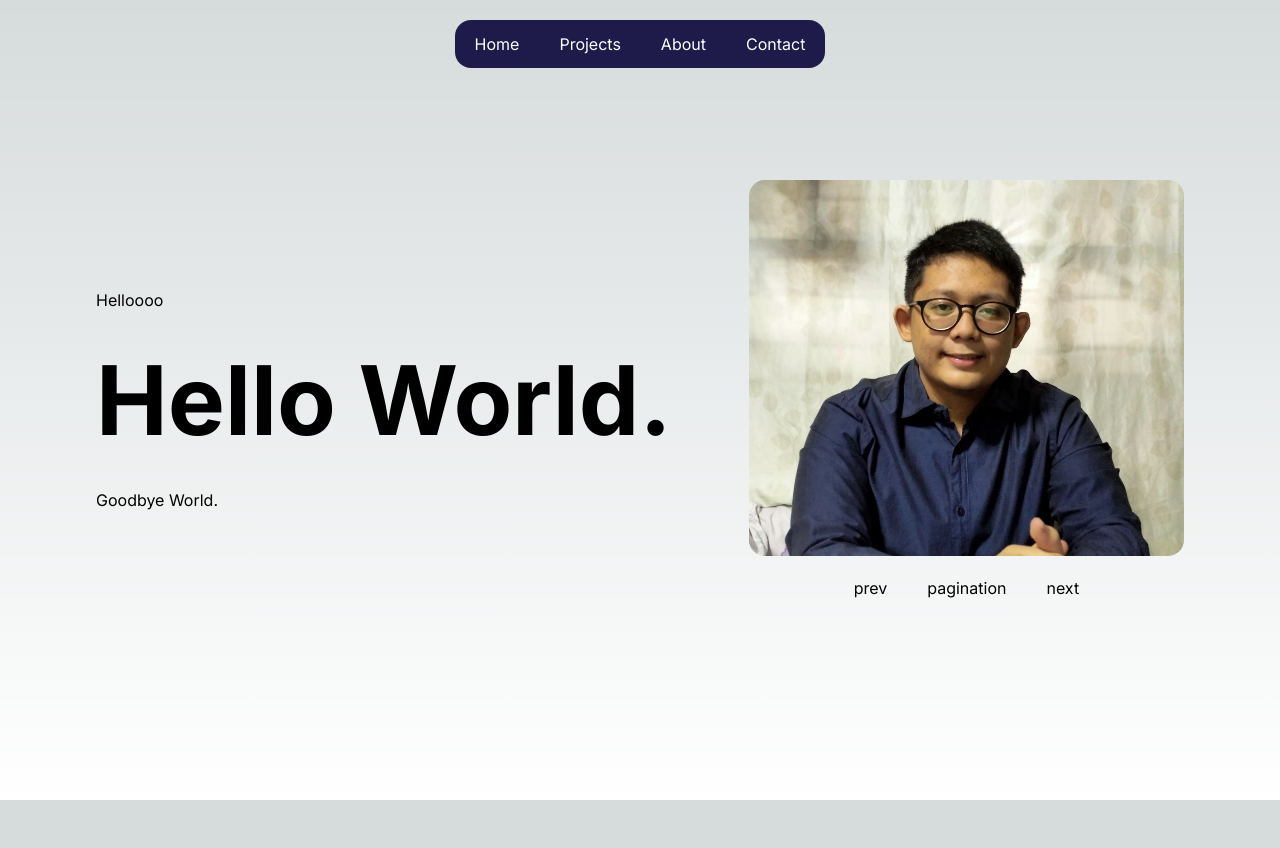
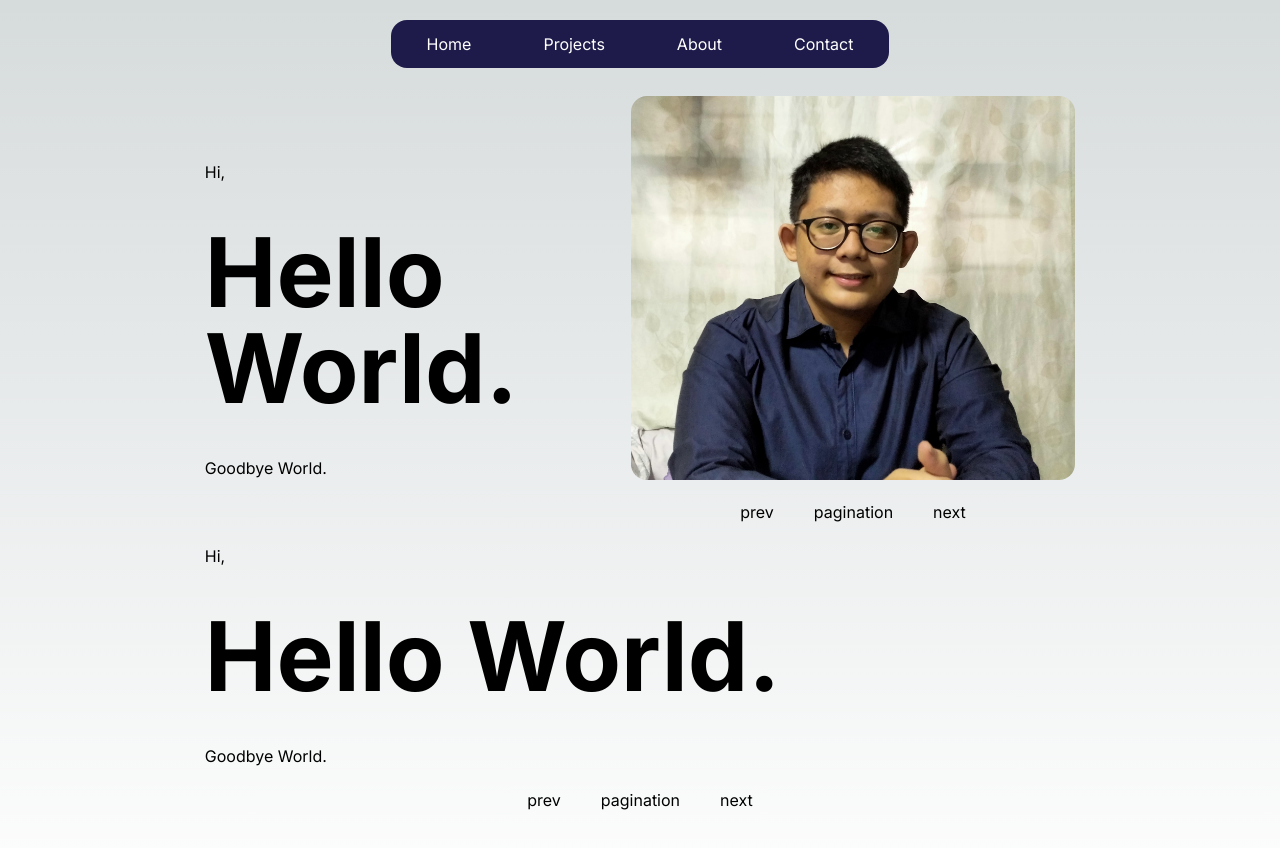
Before and after one commit to AngeloAlgarne/jaa-portfolio-2024, a Next.js app: page / in a window 1280 px wide. Shown: the top 848 px of the page. Before the commit the page ends 800 px from the top, so only its background shows below. Built offline with nearby package versions, Linux system fonts and the light colour scheme.

Commit message:
Update Hero and Nav

```diff
--- a/compose.yaml
+++ b/compose.yaml
@@ -14,7 +14,6 @@ services:
       - 3000:3000
     volumes:
       - .:/app/
-      # - /app/node_modules/
       - jaa-node_modules:/app/node_modules
     tty: true
     stdin_open: true
--- a/src/app/page.tsx
+++ b/src/app/page.tsx
@@ -1,11 +1,28 @@
 import { Hero, Navbar } from '@/components'
-import Image from 'next/image'
 
 export default function Home() {
   return (
-    <main className="flex min-h-screen flex-col items-center justify-between p-24">
+    <main className="flex w-full min-h-screen flex-col items-center p-24">
       <Navbar />
-      <Hero />
+      <div className='w-4/5'>
+        <Hero />
+        <section>
+          <div className="flex flex-col gap-10 justify-center">
+            <h1>Hi,</h1>
+            <h1 className="text-8xl font-bold">Hello World.</h1>
+            <h1>Goodbye World.</h1>
+          </div>
+          <div className="flex flex-col justify-center">
+            <div className="overflow-hidden rounded-2xl w-fit">
+            </div>
+            <div className="flex justify-center gap-10 p-5">
+              <div>prev</div>
+              <div>pagination</div>
+              <div>next</div>
+            </div>
+          </div>
+        </section>
+      </div>
     </main>
   )
 }
--- a/src/components/Hero.tsx
+++ b/src/components/Hero.tsx
@@ -3,13 +3,13 @@ import Image from "next/image";
 
 const Hero = () => {
   return (
-    <div className="flex-1 flex w-full h-full">
-      <div className="flex flex-col w-3/5 gap-10 justify-center">
-        <h1>Helloooo</h1>
+    <section className="flex h-full justify-between">
+      <div id="hero__left" className="flex flex-col gap-10 justify-center">
+        <h1>Hi,</h1>
         <h1 className="text-8xl font-bold">Hello World.</h1>
         <h1>Goodbye World.</h1>
       </div>
-      <div className="flex flex-col w-2/5 justify-center">
+      <div className="right-part flex flex-col justify-center">
         <div className="overflow-hidden rounded-2xl w-fit">
           <Image
             src="/img/my_image_1.jpg"
@@ -24,7 +24,7 @@ const Hero = () => {
           <div>next</div>
         </div>
       </div>
-    </div>
+    </section>
   );
 };
 
--- a/src/components/Navbar.tsx
+++ b/src/components/Navbar.tsx
@@ -1,14 +1,32 @@
-import React from 'react'
+import React from "react";
+import Link from 'next/link';
 
-const Navbar = () => {
-    return (
-        <nav className='flex gap-x-2 fixed top-5 text-white bg-indigo-950 px-1 py-1 rounded-2xl'>
-            <a className='flex-auto px-4 py-2 rounded-2xl hover:bg-indigo-900 cursor-pointer transition-all duration-500'>Home</a>
-            <a className='flex-auto px-4 py-2 rounded-2xl hover:bg-indigo-900 cursor-pointer transition-all duration-500'>Projects</a>
-            <a className='flex-auto px-4 py-2 rounded-2xl hover:bg-indigo-900 cursor-pointer transition-all duration-500'>About</a>
-            <a className='flex-auto px-4 py-2 rounded-2xl hover:bg-indigo-900 cursor-pointer transition-all duration-500'>Contact</a>
-        </nav>
-    )
+type NavlinkProps = {
+    children?: React.ReactNode
+    link?: string;
 }
 
-export default Navbar
+const Navlink: React.FC<NavlinkProps> = ({children, link='?'}) => {
+    const className: string = `
+        flex-auto px-8 py-2 rounded-2xl
+        hover:bg-indigo-900 cursor-pointer transition-all duration-500
+    `
+  return (
+    <Link className={className} href={link}>
+      {children}
+    </Link>
+  );
+};
+
+const Navbar: React.FC = () => {
+  return (
+    <nav className="flex gap-x-2 fixed top-5 text-white bg-indigo-950 px-1 py-1 rounded-2xl">
+      <Navlink>Home</Navlink>
+      <Navlink>Projects</Navlink>
+      <Navlink>About</Navlink>
+      <Navlink>Contact</Navlink>
+    </nav>
+  );
+};
+
+export default Navbar;
```
Also changed, not shown: 1 other file (tests, documents, lock files or other folders).
